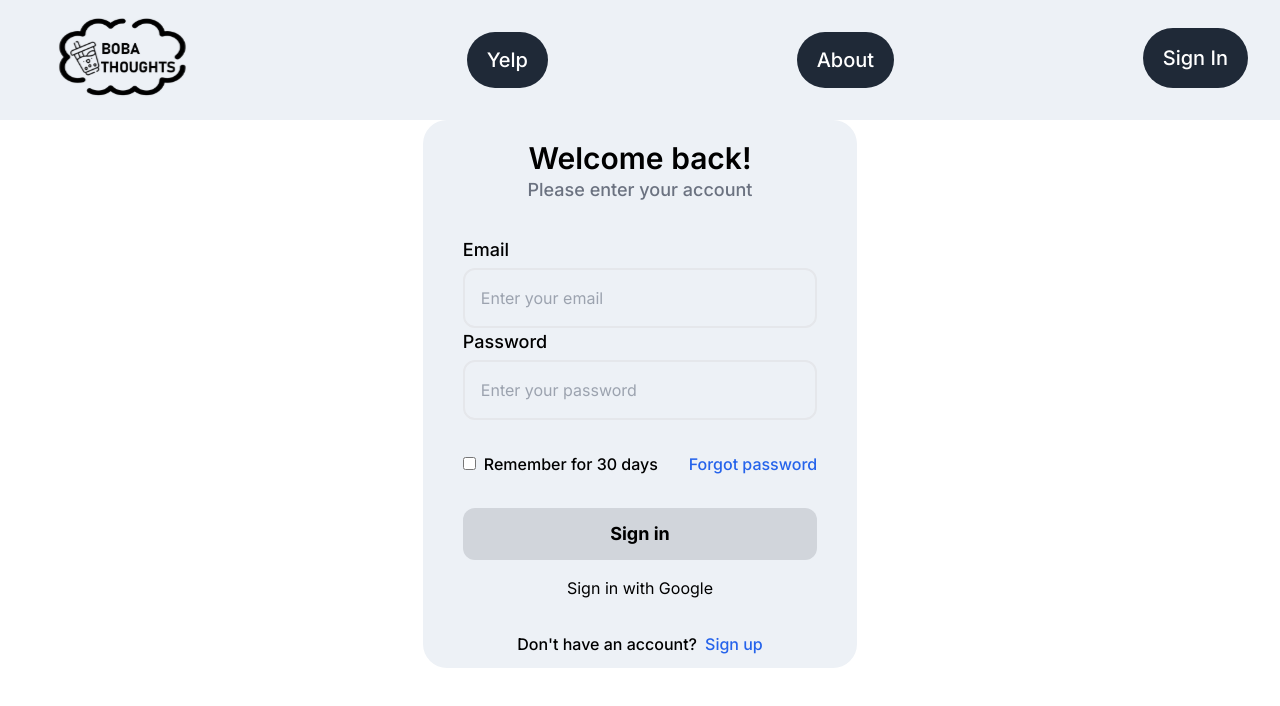
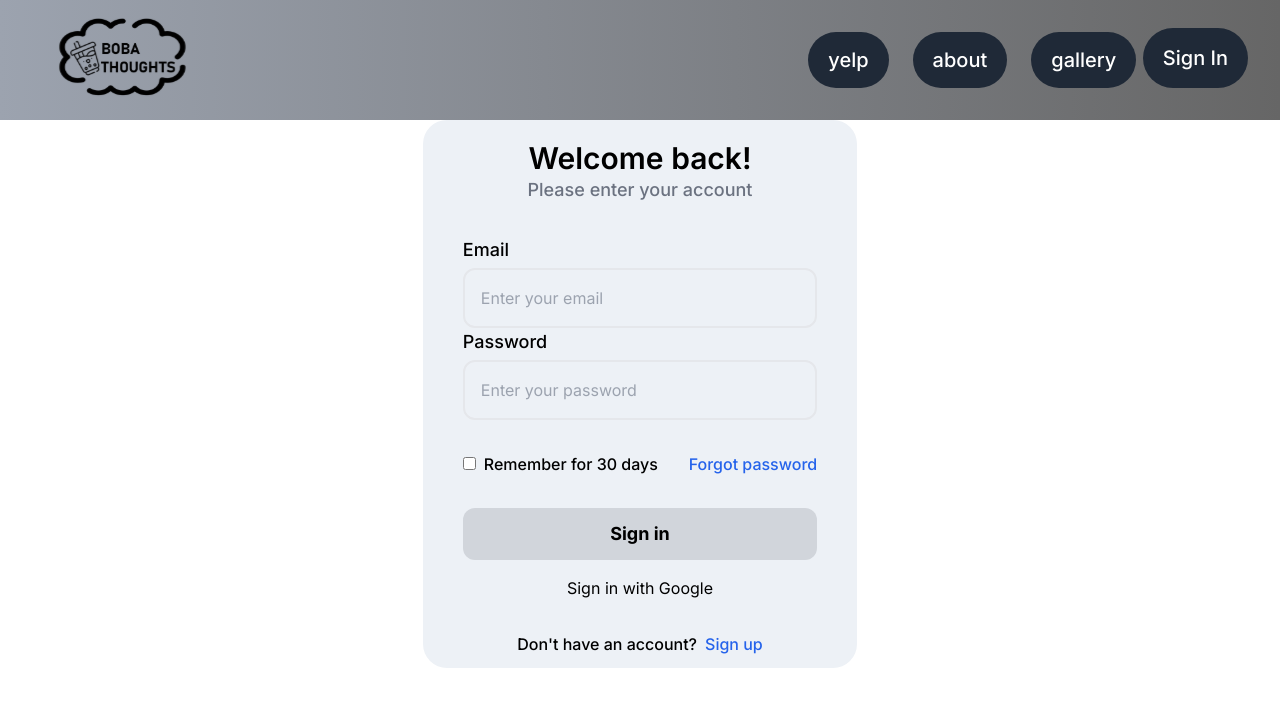
Before and after one commit to stormyy00/BobaThoughts, a Next.js app: page /login in a window 1280 px wide. Shown: the top 706 px of the page. Built offline with nearby package versions, Linux system fonts and the light colour scheme; no server answers.

Commit message:
updated components

```diff
--- a/src/components/Navigation.jsx
+++ b/src/components/Navigation.jsx
@@ -1,3 +1,79 @@
+// "use client";
+// import { useEffect } from "react";
+// import "../styles/nav.css";
+// import Link from "next/link";
+// import Image from "next/image";
+// import Logo from "../../public/logo.svg";
+// import DefaultUserImg from "../../public/user-icon.svg";
+// import { UserAuth } from "../context/AuthContext";
+// import Button from "./Button";
+
+// const Navigation = () => {
+//   const { user, logOut } = UserAuth();
+
+//   const handleSignOut = async () => {
+//     try {
+//       await logOut();
+//     } catch (error) {
+//       console.log(error);
+//     }
+//   };
+
+//   useEffect(() => {
+//     const checkAuthentication = async () => {
+//       await new Promise((resolve) => setTimeout(resolve, 50));
+//     };
+//     checkAuthentication();
+//   }, [user]);
+
+//   return (
+//     <header className="flex h-[15vh] justify-between items-center py-x px-8 text-center bg-[#edf1f6]">
+//       {/* need to make a map here */}
+//       <Link href="/">
+//         <Image src={Logo} alt="Logo" className="scale-75" />
+//       </Link>
+
+//       <div>
+//         {/* <Link href="/" className="px-8 font-bold text-lg">
+//           Home
+//         </Link> */}
+//         <Button text="Yelp" path="/yelp" />
+//       </div>
+//       <div>
+//         <Button text="About" path="/contact" />
+//       </div>
+
+//       {user ? (
+//         <div className="flex flex-row">
+//           <Image
+//             src={user?.photoURL || DefaultUserImg}
+//             width={50}
+//             height={50}
+//           />
+//           <div className="px-8 pt-3">{user.email}</div>
+//           <button
+//             className="place-self-center text-white bg-red-600 font-medium rounded-full text-xl px-5 py-2.5 me-2 mb-2 mr-2 h-full"
+//             onClick={handleSignOut}
+//           >
+//             Log out
+//           </button>
+//         </div>
+//       ) : (
+//         <Button text="Sign In" path="/signin" />
+//       )}
+//     </header>
+//   );
+// };
+
+// export default Navigation;
+
+// <Link
+//   href="/signin"
+//   className="place-self-center text-white bg-gray-800 font-medium rounded-full text-xl px-5 py-1.5 me-5 mb-2 mr-2 h-full"
+// >
+//   Sign In
+// </Link>
+
 "use client";
 import { useEffect } from "react";
 import "../styles/nav.css";
@@ -6,6 +82,7 @@ import Image from "next/image";
 import Logo from "../../public/logo.svg";
 import DefaultUserImg from "../../public/user-icon.svg";
 import { UserAuth } from "../context/AuthContext";
+import { items } from "../data/nav.js";
 import Button from "./Button";
 
 const Navigation = () => {
@@ -27,32 +104,33 @@ const Navigation = () => {
   }, [user]);
 
   return (
-    <header className="flex h-[15vh] justify-between items-center py-x px-8 text-center bg-[#edf1f6]">
+    <header className="flex h-[15vh] justify-between items-center py-x px-8 text-center bg-gradient-to-r from-gray-400 to-black/60">
       {/* need to make a map here */}
       <Link href="/">
         <Image src={Logo} alt="Logo" className="scale-75" />
       </Link>
 
-      <div>
-        {/* <Link href="/" className="px-8 font-bold text-lg">
-          Home
-        </Link> */}
-        <Button text="Yelp" path="/yelp" />
-      </div>
-      <div>
-        <Button text="About" path="/contact" />
+      <div className="w-9/12 flex flex-cols justify-end h-full items-center gap-6">
+        {items.map((item, index) => (
+          <div key={index} className=" hover:scale-110 duration-300 ">
+            <Button text={item.name} path={item.link} />
+          </div>
+        ))}
       </div>
 
       {user ? (
-        <div className="flex flex-row">
+        <div className="flex flex-row mx-8 rounded-3xl bg-gray-400">
           <Image
             src={user?.photoURL || DefaultUserImg}
             width={50}
             height={50}
+            className="rounded-l-full -ml-2 "
           />
-          <div className="px-8 pt-3">{user.email}</div>
+          {/* <div className="px-0 pt-5 mx-2 text-sm">{user.email}</div> */}
+          {/* maybe had on hover effect to display email */}
+
           <button
-            className="place-self-center text-white bg-red-600 font-medium rounded-full text-xl px-5 py-2.5 me-2 mb-2 mr-2 h-full"
+            className="place-items-center text-white bg-red-600 font-medium rounded-r-full text-xs px-5 py-3.5 -me-2 mb-0 mr-2  "
             onClick={handleSignOut}
           >
             Log out
@@ -66,10 +144,3 @@ const Navigation = () => {
 };
 
 export default Navigation;
-
-// <Link
-//   href="/signin"
-//   className="place-self-center text-white bg-gray-800 font-medium rounded-full text-xl px-5 py-1.5 me-5 mb-2 mr-2 h-full"
-// >
-//   Sign In
-// </Link>
--- a/src/data/nav.js
+++ b/src/data/nav.js
@@ -1,9 +1,27 @@
+// export const items = [
+//   {
+//     name: "Home",
+//     link: "/",
+//     icon: "",
+//   },
+//   {
+//     name: "yelp",
+//     link: "/yelp",
+//     icon: "",
+//   },
+//   {
+//     name: "about",
+//     link: "/about",
+//     icon: "",
+//   },
+//   {
+//     name: "gallery",
+//     link: "/gallery",
+//     icon: "",
+//   },
+// ];
+
 export const items = [
-  {
-    name: "Home",
-    link: "/",
-    icon: "",
-  },
   {
     name: "yelp",
     link: "/yelp",
```
